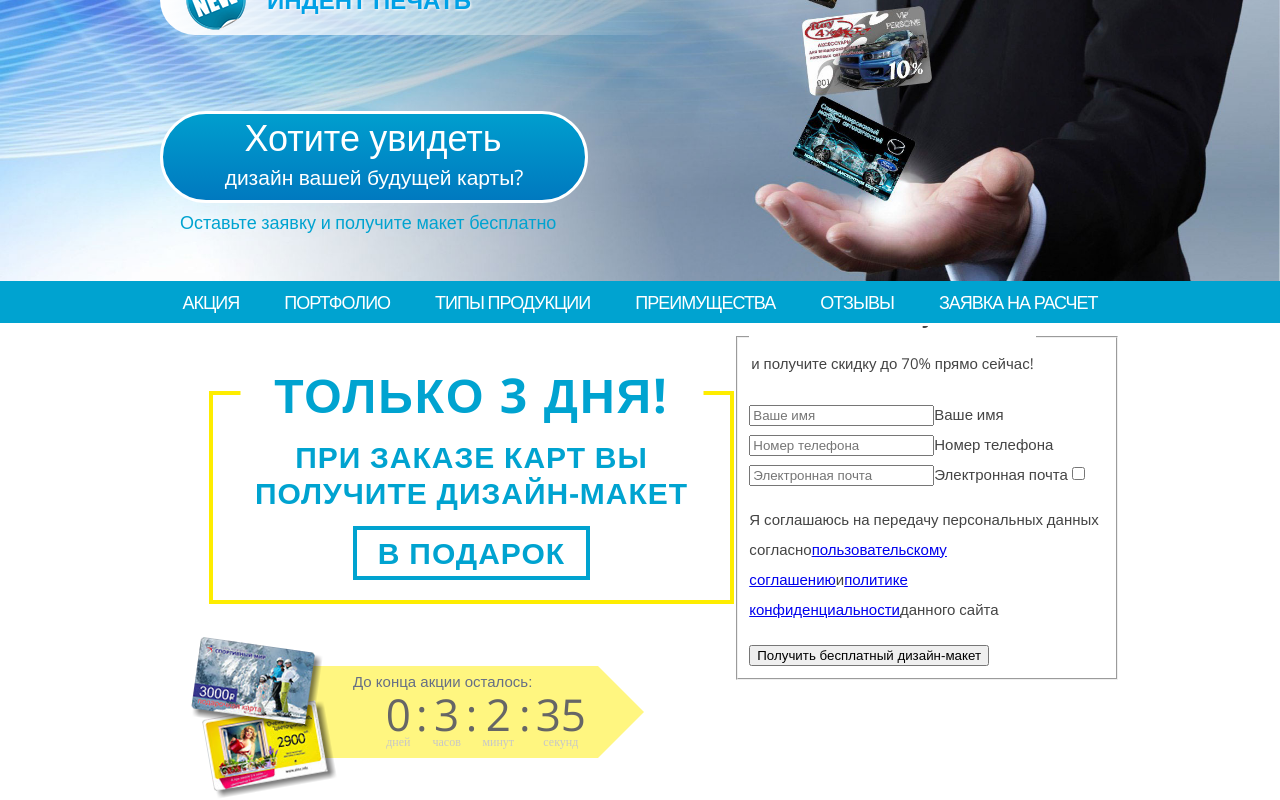
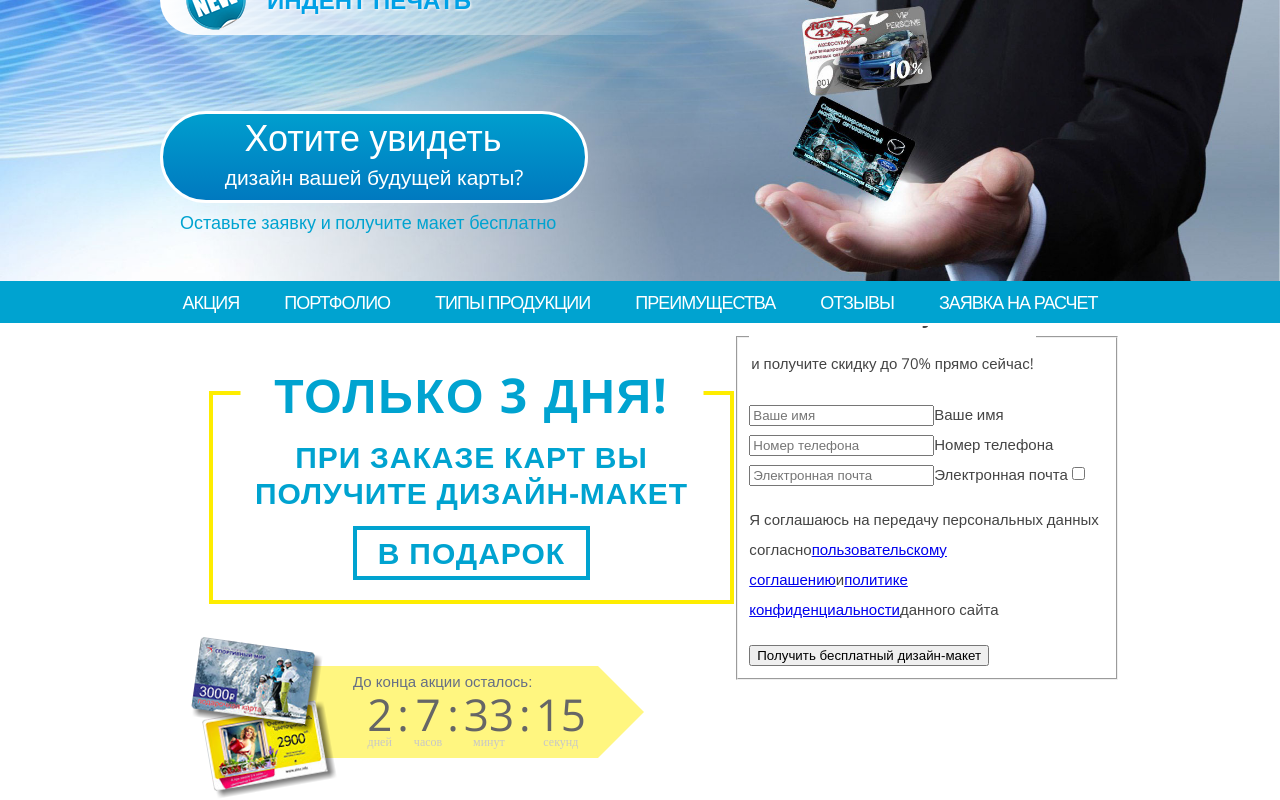
Before and after one commit to PElfimov/kartika-web, a React (Create React App) app: page / in a window 1280 px wide. Shown: the part 388-1188 px from the top of the page. Built offline with nearby package versions, Linux system fonts and the light colour scheme.

Commit message:
timer is work

```diff
--- a/src/components/promo_page/parts/timer/timer.tsx
+++ b/src/components/promo_page/parts/timer/timer.tsx
@@ -1,9 +1,20 @@
 import {Component} from "react"
+import Countdown from "react-countdown"
 import styles from "./timer.module.css"
 
 interface Props {}
+
 export class Timer extends Component<Props, {}> {
   render() {
+    return <Countdown date={Date.now() + 200000000} renderer={HTML} />
+  }
+}
+
+// type HTMLProps = {
+//   days: number; hours: number; minutes: number; seconds: number
+// };
+
+function HTML({days, hours, minutes, seconds}: {days: number; hours: number; minutes: number; seconds: number}) {
   return (
     <div className={styles.root}>
       <div className={styles.photo1}></div>
@@ -13,28 +24,28 @@ export class Timer extends Component<Props, {}> {
         <div className={styles.clock}>
           <div className={`${styles.clockNumber} ${styles.clockDay}`}>
             <p className={styles.lineUp}>
-                <span id="days">0</span>
+              <span>{days}</span>
             </p>
             <p className={styles.lineDown}>дней</p>
           </div>
           <div className={styles.clockColon}>:</div>
           <div className={styles.clockNumber}>
             <p className={styles.lineUp}>
-                <span id="hours">3</span>
+              <span>{hours}</span>
             </p>
             <p className={styles.lineDown}>часов</p>
           </div>
           <div className={styles.clockColon}>:</div>
           <div className={styles.clockNumber}>
             <p className={styles.lineUp}>
-                <span id="minutes">2</span>
+              <span>{minutes}</span>
             </p>
             <p className={styles.lineDown}>минут</p>
           </div>
           <div className={styles.clockColon}>:</div>
           <div className={styles.clockNumber}>
             <p className={styles.lineUp}>
-                <span id="seconds">35</span>
+              <span>{seconds}</span>
             </p>
             <p className={styles.lineDown}>секунд</p>
           </div>
@@ -43,4 +54,3 @@ export class Timer extends Component<Props, {}> {
     </div>
   )
 }
-}
```
Lines whose indentation alone changed are shown as unchanged.
